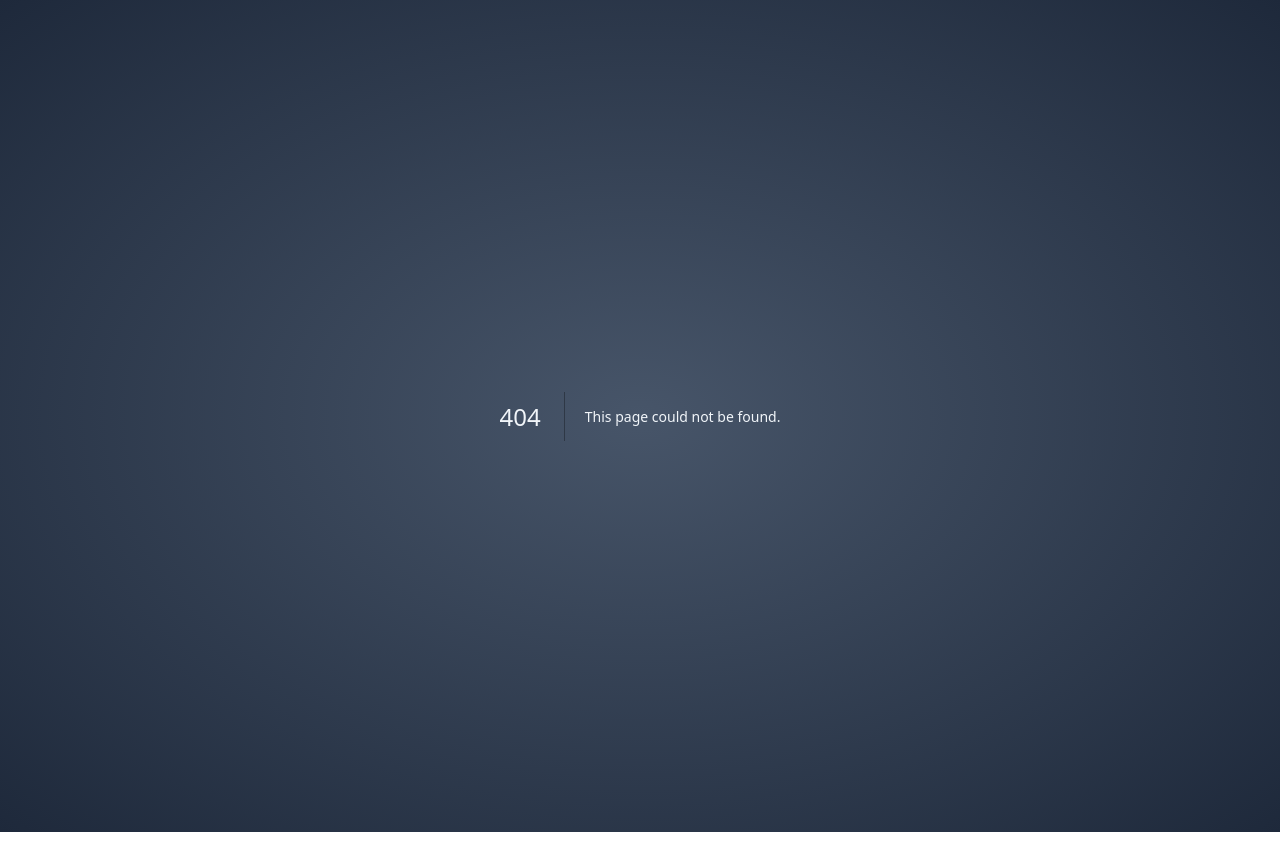
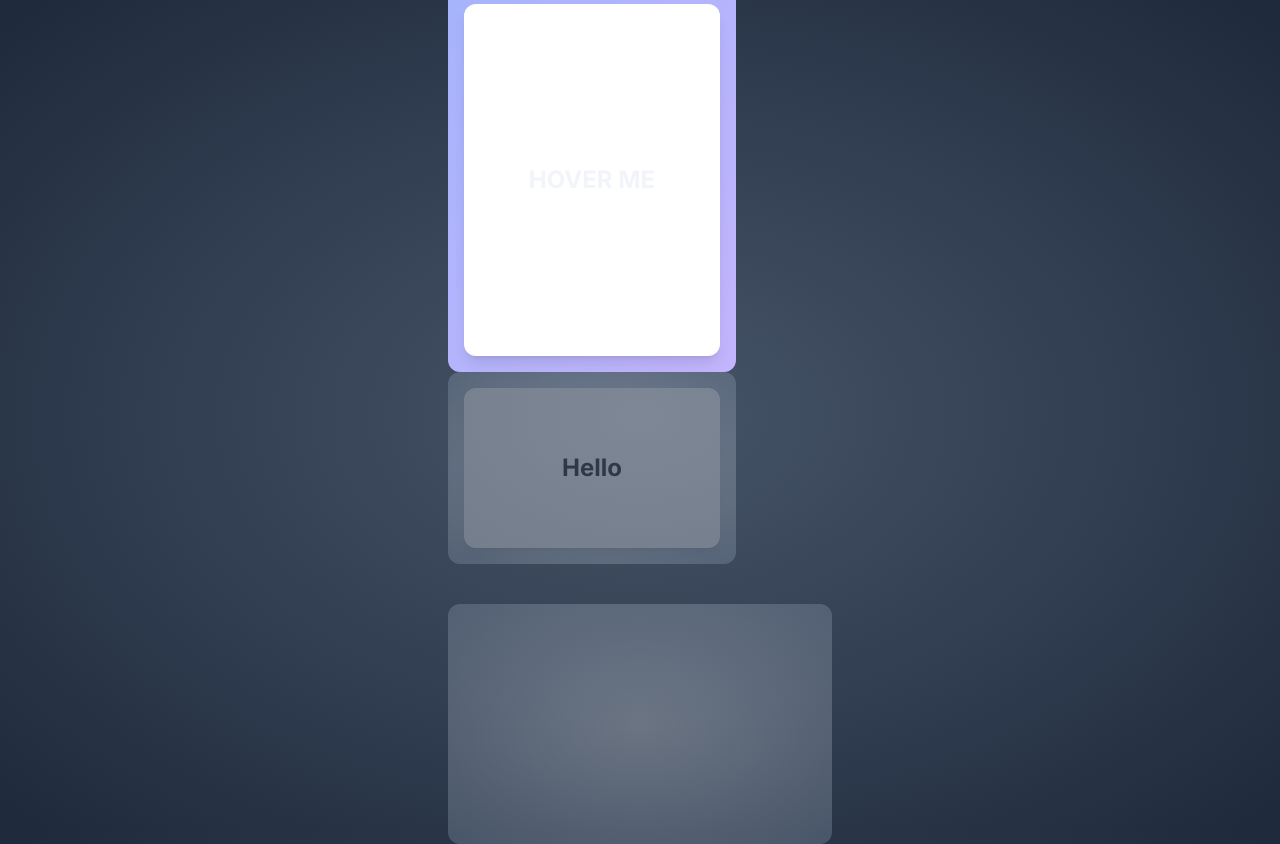
Before and after one commit to WillShardlow/next-lap-split-calculator, a Next.js app: page /card in a window 1280 px wide. Before the commit this address had no page. Built offline with nearby package versions, Linux system fonts and the light colour scheme.

Commit message:
some old stuff with the card

```diff
--- a/package.json
+++ b/package.json
@@ -16,6 +16,7 @@
     "autoprefixer": "10.4.15",
     "eslint": "8.47.0",
     "eslint-config-next": "13.4.19",
+    "framer-motion": "^11.1.7",
     "next": "13.4.19",
     "postcss": "8.4.28",
     "react": "18.2.0",
--- a/src/app/athlete-summary/page.tsx
+++ b/src/app/athlete-summary/page.tsx
@@ -1,6 +1,6 @@
 'use client';
 
-import { getAthlete } from '@/integrations/strava';
+import { getAthleteInformation } from '@/integrations/strava';
 import { useSearchParams } from 'next/navigation';
 import { useEffect, useState } from 'react';
 
@@ -13,7 +13,7 @@ export default function AthleteSummary() {
   useEffect(() => {
     const fetchData = async () => {
       if (code) {
-        const athleteInfo = await getAthlete(code);
+        const athleteInfo = await getAthleteInformation(code);
         setName(athleteInfo.firstname);
       }
     };
--- /dev/null
+++ b/src/app/card/page.tsx
@@ -0,0 +1,12 @@
+import { Card, Card2, TiltCard } from '@/components/Card';
+import React from 'react';
+
+export default function LapSplitCalculator() {
+  return (
+    <div className="grid h-screen w-full place-content-center">
+      <Card />
+      <Card2 />
+      <TiltCard />
+    </div>
+  );
+}
--- /dev/null
+++ b/src/components/Card.tsx
@@ -0,0 +1,212 @@
+'use client';
+
+import React, { useRef } from 'react';
+import {
+  motion,
+  useMotionTemplate,
+  useMotionValue,
+  useSpring,
+} from 'framer-motion';
+
+const rotationRange = 50;
+const halfRotationRange = rotationRange / 2;
+
+export const Card2 = () => {
+  const ref = useRef<HTMLDivElement | null>(null);
+
+  const x = useMotionValue(0);
+  const y = useMotionValue(0);
+
+  const xSpring = useSpring(x);
+  const ySpring = useSpring(y);
+
+  const transform = useMotionTemplate`rotateX(${x}deg) rotateY(${y}deg)`;
+
+  const handleMouseMove = (e: React.MouseEvent<HTMLDivElement, MouseEvent>) => {
+    if (!ref.current) return [0, 0];
+
+    const rect = ref.current.getBoundingClientRect();
+
+    const width = rect.width;
+    const height = rect.height;
+
+    const mouseX = (e.clientX - rect.left) * rotationRange;
+    const mouseY = (e.clientY - rect.top) * rotationRange;
+
+    const rX = (mouseY / height - halfRotationRange) * -1;
+    const rY = mouseX / width - halfRotationRange;
+
+    x.set(rX);
+    y.set(rY);
+  };
+
+  const handleMouseLeave = () => {
+    x.set(0);
+    y.set(0);
+  };
+
+  return (
+    <motion.div
+      ref={ref}
+      onMouseMove={handleMouseMove}
+      onMouseLeave={handleMouseLeave}
+      style={{
+        transform,
+        transformStyle: 'preserve-3d',
+      }}
+      className="relative w-72 h-48 rounded-xl bg-gradient-radial from-slate-100 to-slate-400 opacity-30 text-slate-100"
+    >
+      <div
+        style={{
+          transform: 'translateZ(75px)',
+          transformStyle: 'preserve-3d',
+        }}
+        className="absolute inset-4 grid place-content-center rounded-xl bg-white shadow-lg"
+      >
+        <p
+          style={{
+            transform: 'translateZ(50px)',
+          }}
+          className="text-center text-2xl font-bold text-black"
+        >
+          Hello
+        </p>
+      </div>
+    </motion.div>
+  );
+};
+
+const ROTATION_RANGE = 25;
+const HALF_ROTATION_RANGE = ROTATION_RANGE / 2;
+
+export const Card = () => {
+  const ref = useRef<HTMLDivElement | null>(null);
+
+  const x = useMotionValue(0);
+  const y = useMotionValue(0);
+
+  // const xSpring = useSpring(x, { bounce: 0.1 });
+  // const ySpring = useSpring(y, { bounce: 0.1 });
+  const xSpring = useSpring(x, { stiffness: 100, damping: 10, mass: 1 });
+  const ySpring = useSpring(y, { stiffness: 100, damping: 10, mass: 1 });
+
+  const transform = useMotionTemplate`rotateX(${xSpring}deg) rotateY(${ySpring}deg)`;
+
+  const handleMouseMove = (e: React.MouseEvent<HTMLDivElement, MouseEvent>) => {
+    if (!ref.current) return [0, 0];
+
+    const rect = ref.current.getBoundingClientRect();
+
+    const width = rect.width;
+    const height = rect.height;
+
+    const mouseX = (e.clientX - rect.left) * ROTATION_RANGE;
+    const mouseY = (e.clientY - rect.top) * ROTATION_RANGE;
+
+    const rX = mouseY / height - HALF_ROTATION_RANGE * -1;
+    const rY = mouseX / width - HALF_ROTATION_RANGE;
+
+    x.set(rX);
+    y.set(rY);
+  };
+
+  const handleMouseLeave = () => {
+    x.set(0);
+    y.set(0);
+  };
+
+  return (
+    <motion.div
+      ref={ref}
+      onMouseMove={handleMouseMove}
+      onMouseLeave={handleMouseLeave}
+      style={{
+        transform,
+        transformStyle: 'preserve-3d',
+      }}
+      className="relative h-96 w-72 rounded-xl bg-gradient-to-br from-indigo-300 to-violet-300"
+    >
+      <div
+        style={{
+          transform: 'translateZ(75px)',
+          transformStyle: 'preserve-3d',
+        }}
+        className="absolute inset-4 grid place-content-center rounded-xl bg-white shadow-lg"
+      >
+        <p
+          style={{
+            transform: 'translateZ(50px)',
+          }}
+          className="text-center text-2xl font-bold"
+        >
+          HOVER ME
+        </p>
+      </div>
+    </motion.div>
+  );
+};
+
+export const TiltCard = () => {
+  const ref = useRef<HTMLDivElement | null>(null);
+
+  const x = useMotionValue(0);
+  const y = useMotionValue(0);
+
+  const xSpring = useSpring(x);
+  const ySpring = useSpring(y);
+
+  const transform = useMotionTemplate`rotateX(${xSpring}deg) rotateY(${ySpring}deg)`;
+
+  const handleMouseMove = (e: React.MouseEvent<HTMLDivElement, MouseEvent>) => {
+    if (!ref.current) return [0, 0];
+
+    const rect = ref.current.getBoundingClientRect();
+
+    const width = rect.width;
+    const height = rect.height;
+
+    const mouseX = (e.clientX - rect.left) * ROTATION_RANGE;
+    const mouseY = (e.clientY - rect.top) * ROTATION_RANGE;
+
+    const rX = (mouseY / height - HALF_ROTATION_RANGE) * -1;
+    const rY = mouseX / width - HALF_ROTATION_RANGE;
+
+    x.set(rX);
+    y.set(rY);
+  };
+
+  const handleMouseLeave = () => {
+    x.set(0);
+    y.set(0);
+  };
+
+  return (
+    <motion.div
+      ref={ref}
+      onMouseMove={handleMouseMove}
+      onMouseLeave={handleMouseLeave}
+      style={{
+        transformStyle: 'preserve-3d',
+        transform,
+      }}
+      className="relative mt-10 w-96 h-60 border-slate-300 w rounded-xl bg-gradient-radial from-slate-100 to-slate-400 opacity-30 text-slate-100"
+    >
+      {/*<div*/}
+      {/*  style={{*/}
+      {/*    transform: 'translateZ(75px)',*/}
+      {/*    transformStyle: 'preserve-3d',*/}
+      {/*  }}*/}
+      {/*  className="absolute inset-4 grid place-content-center rounded-xl bg-white shadow-lg"*/}
+      {/*>*/}
+      {/*  <p*/}
+      {/*    style={{*/}
+      {/*      transform: 'translateZ(50px)',*/}
+      {/*    }}*/}
+      {/*    className="text-center text-2xl font-bold"*/}
+      {/*  >*/}
+      {/*    HOVER ME*/}
+      {/*  </p>*/}
+      {/*</div>*/}
+    </motion.div>
+  );
+};
```
Also changed, not shown: src/integrations/strava.ts (+3 -26 lines), 1 other file (tests, documents, lock files or other folders).
